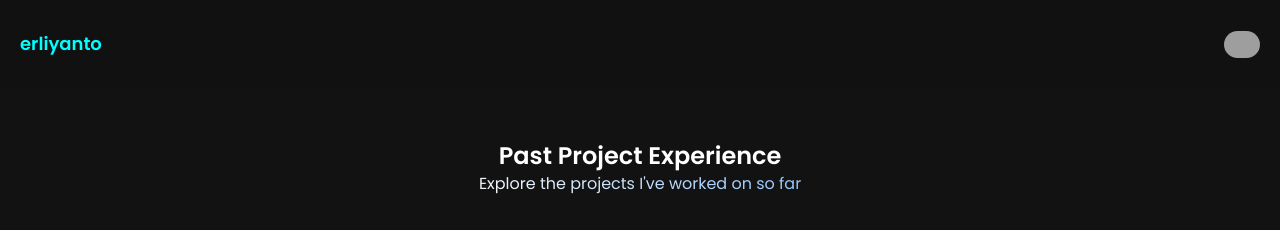
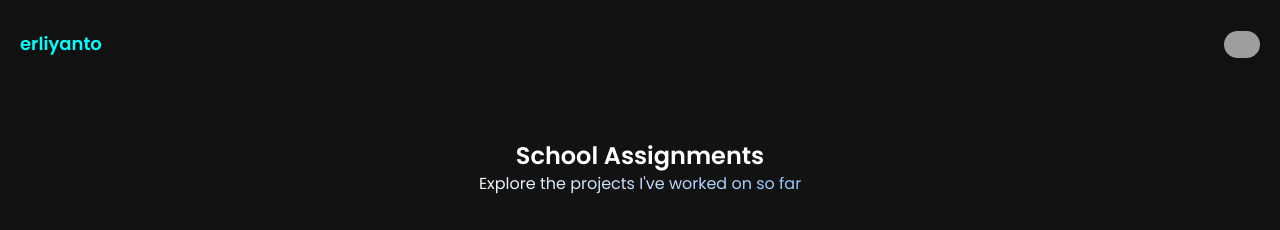
Before and after one commit to tokolight/portofolio-muhammad-erliyanto, a Vue app: page /blog in a window 1280 px wide. Shown: the top 230 px of the page. Built offline with nearby package versions, Linux system fonts and the light colour scheme; grey boxes are pictures that could not be loaded.

Commit message:
Update BlogView.vue

```diff
--- a/src/views/BlogView.vue
+++ b/src/views/BlogView.vue
@@ -3,7 +3,7 @@
     <article data-page="about">
       <header>
         <div class="text-2xl font-bold text-white mb-10 fadein-bot title-section flex items-center justify-center flex-col">
-          <h4>Past Project Experience</h4>
+          <h4>School Assignments</h4>
           <h4 class="text-base font-normal text-transparent bg-clip-text bg-gradient-to-r from-slate-100 to-blue-300">
             Explore the projects I've worked on so far
           </h4>
```
